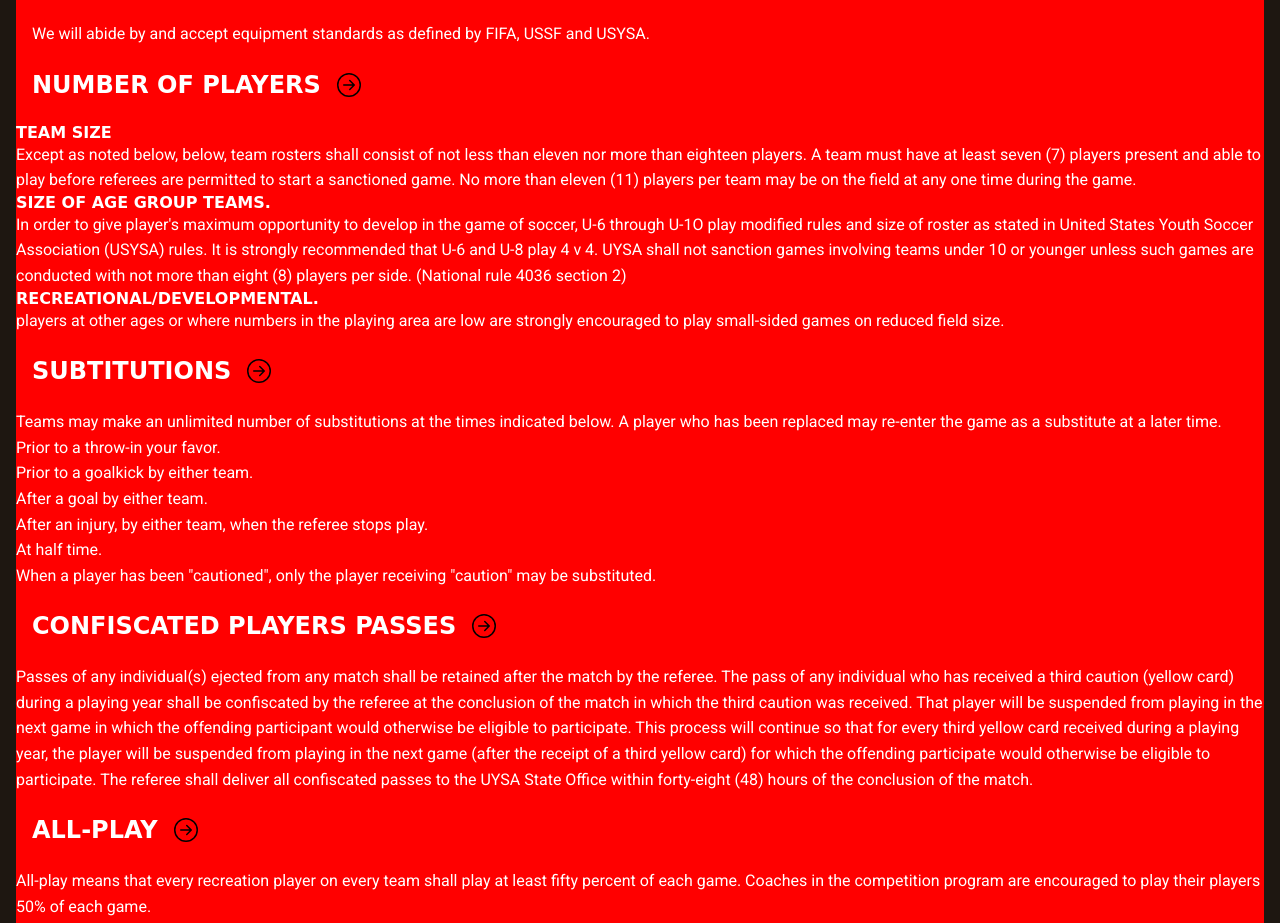
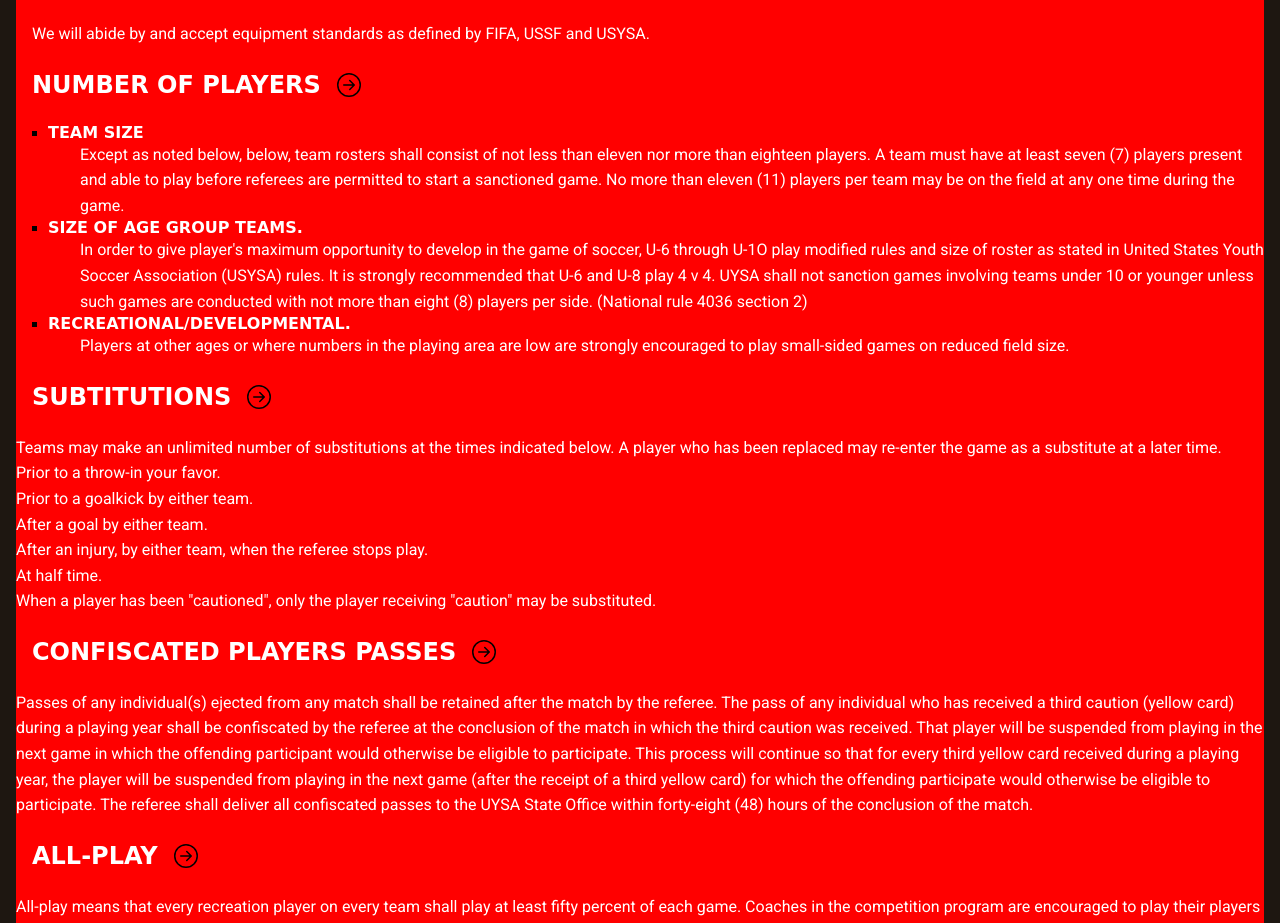
Before and after one commit to NikolaiKoz/Iniciatec-MDHL-Moblile, a website: page index.html in a window 1280 px wide. Shown: the part 1994-2917 px from the top of the page. Drawn offline with Linux system fonts and the light colour scheme; a web font is replaced by a local one.

Commit message:
style: :art: Number of player styles, DONE.

```diff
--- a/index.html
+++ b/index.html
@@ -473,7 +473,7 @@
                   RECREATIONAL/DEVELOPMENTAL.
                 </h4>
                 <p class="NumberOfPlayers-description">
-                  players at other ages or where numbers in the playing area are
+                  Players at other ages or where numbers in the playing area are
                   low are strongly encouraged to play small-sided games on
                   reduced field size.
                 </p>
--- a/src/scss/06-components/_Rules.scss
+++ b/src/scss/06-components/_Rules.scss
@@ -82,6 +82,16 @@
 
 }
 
+.NumberOfPlayers{
+  &-list{
+    padding: 0 0 0 2rem;
+    list-style-type: square;
+  }
+  &-description{
+    padding: 0 0 0 2rem;
+  }
+}
+
 
 
 
```
Also changed, not shown: dist/styles.css.
